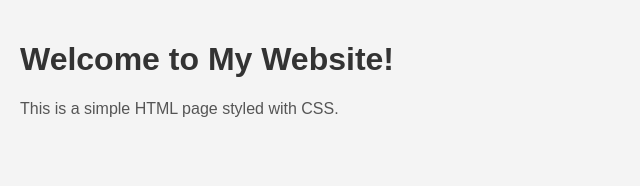
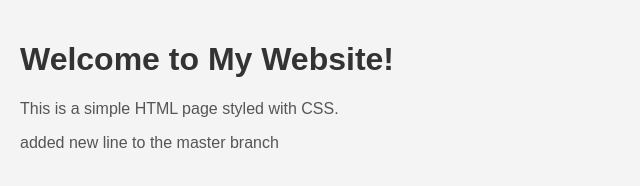
Before and after one commit to mohammedabubakarsiddiqva/hellohai, a plain HTML site: page index.html in a window 1280 px wide. Shown: the whole page, without its empty margins (0-640 px from the left). Drawn offline with Linux system fonts and the light colour scheme.

Commit message:
Added new line to master branch

```diff
--- a/index.html
+++ b/index.html
@@ -9,5 +9,6 @@
 <body>
   <h1>Welcome to My Website!</h1>
   <p>This is a simple HTML page styled with CSS.</p>
+  <p>added new line to the master branch</p>
 </body>
 </html>
```
